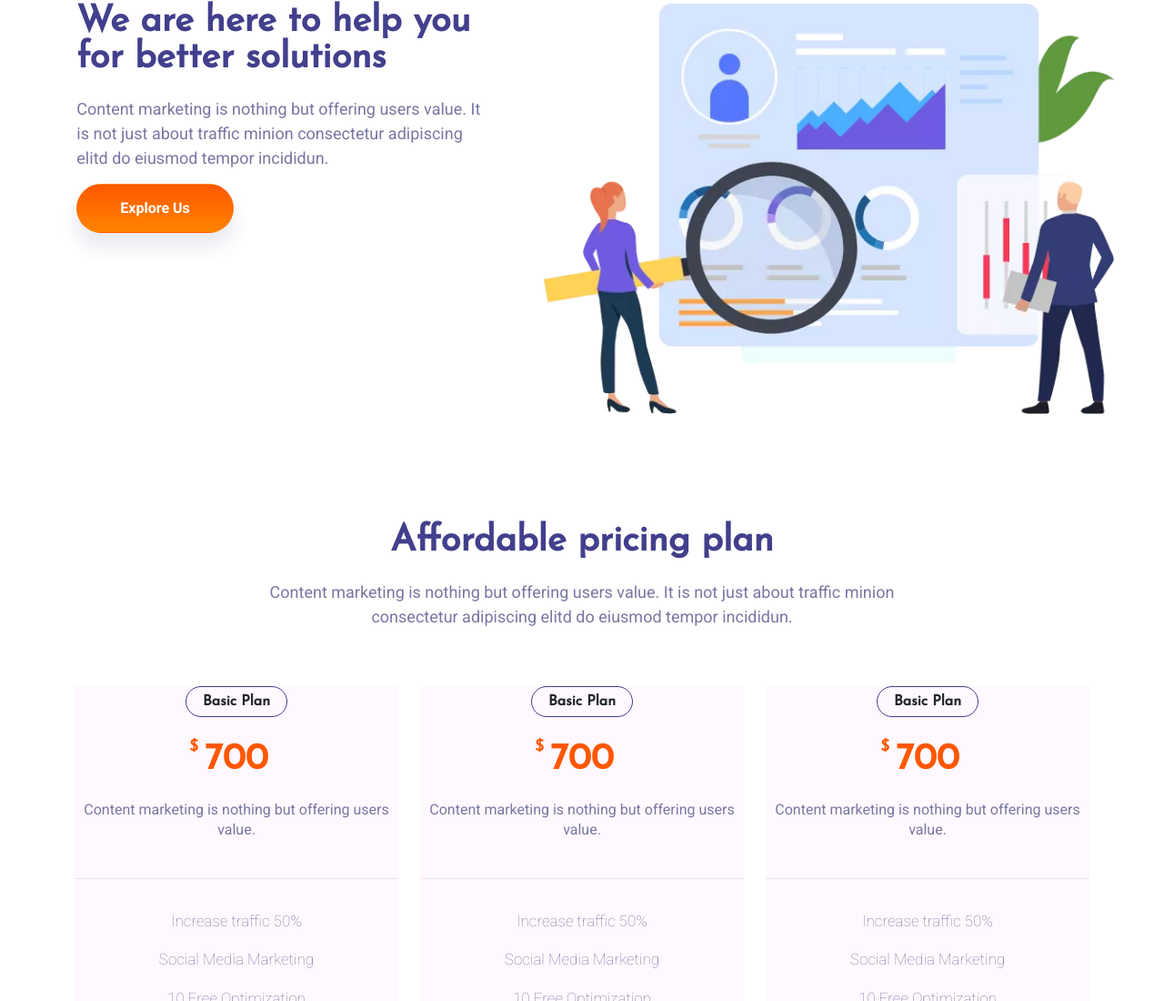
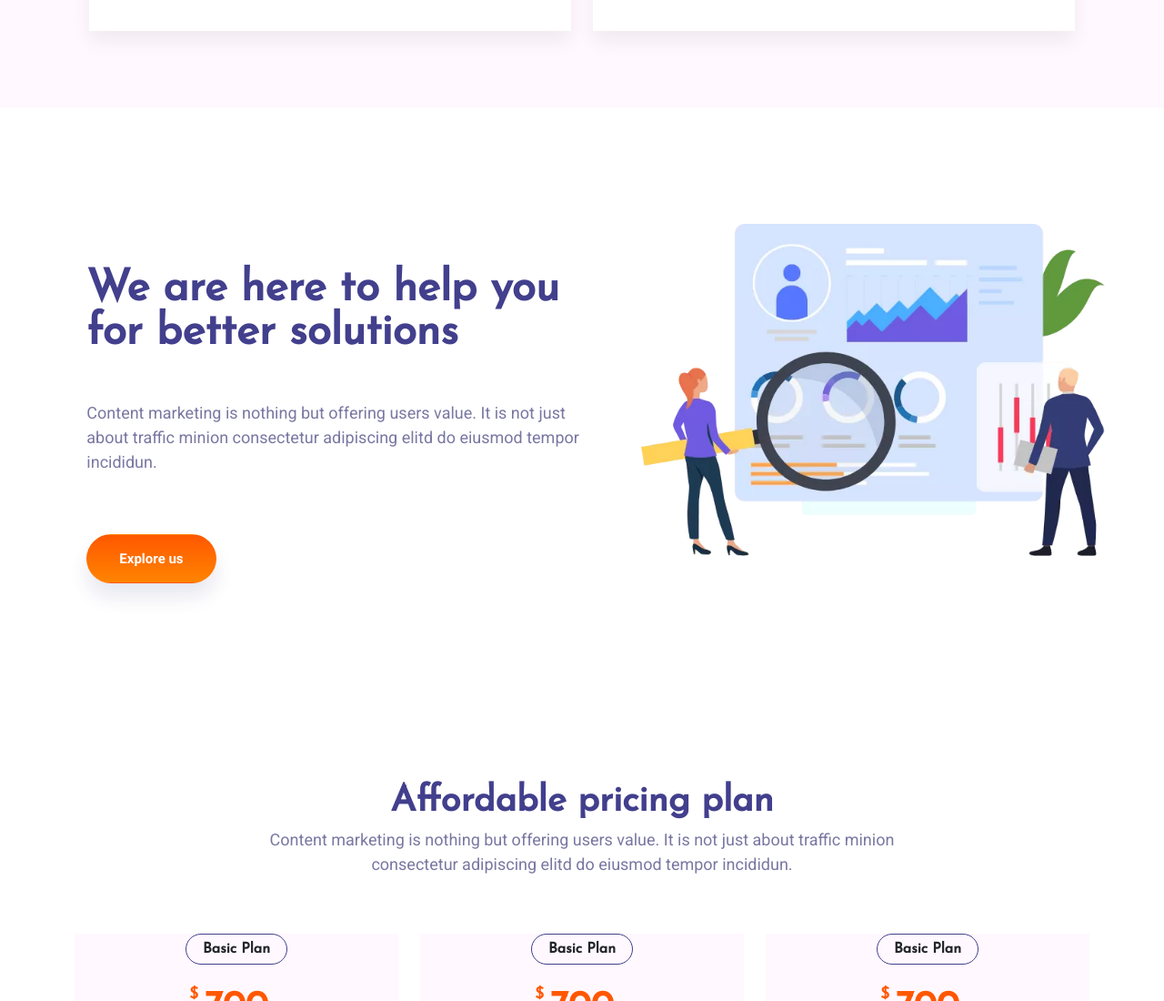
Before and after one commit to Rida-e-Fatima/project-5, a plain HTML site: page index.html in a window 1280 px wide. Shown: the part 2658-3758 px from the top of the page at 91% size. Drawn offline with nearby package versions, Linux system fonts and the light colour scheme; a web font is replaced by a local one.

Commit message:
hope so done

```diff
--- a/index.html
+++ b/index.html
@@ -47,7 +47,7 @@
                 <a class="nav-link" href="about.html">About</a>
               </li>
               <li class="nav-item">
-                <a class="nav-link" href="service.html">Services</a>
+                <a class="nav-link" href="services.html">Services</a>
               </li>
               <li class="nav-item dropdown">
                 <a class="nav-link dropdown-toggle" href="#" id="navbarDropdown" role="" data-bs-toggle="dropdown"
@@ -79,7 +79,7 @@
     <img src="images/left-shape.webp" class="left-shape" alt="">
     <img src="images/hero-img.webp" data-aos="zoom-in-up" class="hero-img img-fluid d-none d-sm-block k-sm" alt="">
     <div class="col-xl-2 col-lg-2">
-      <a href="">
+      <a href="index.html">
         <img src="images/logo.webp" class="expo-logo" alt=""></a>
     </div>
   </div>
@@ -117,14 +117,14 @@
     </div>
   </div>
   <!--Support-Company-->
-  <div class="support-company conatiner overflow-hidden">
-    <div class="row justify-content-center">
+  <div class="conatiner support-company overflow-hidden">
+    <div class="row support-change justify-content-center pb-5 ">
       <div class="col-xl-6 sm-lg-5 col-lg-6 col-md-10 ">
         <img class="rocket-img" src="images/rockects.webp" alt="">
       </div>
       <div class="col-xl-5 col-lg-6 col-md-10">
         <div class="right-caption pt-md-5">
-          <h2 class="support-company-heading display-6 fs-lg-1 ">We take a steps to build a successful business</h2>
+          <h2 class="support-company-heading display-5 fs-lg-1 ">We take a steps to build a successful business</h2>
           <p class="support-company-para">Content marketing is nothing but offering users value. It
             is not just about traffic minion consectetur adipiscing
             elitd do eiusmod tempor incididun.</p>
@@ -134,11 +134,11 @@
     </div>
   </div>
   <!--Feature Area-->
-  <div class="feature-bg-img ">
+  <div class="feature-bg-img pb-5">
     <div class="container">
       <div class="row d-flex justify-content-center align-items-center">
         <div class="col-xl-8 col-lg-9 col-md-10 text-center feature-txt">
-          <h1 class="feature-heading display-6 fs-lg-1">How we can help</h1>
+          <h1 class="feature-heading display-5 fs-lg-1">How we can help</h1>
           <p class="feature-para">Content marketing is nothing but offering users value. It is not just about traffic
             minion consectetur adipiscing elitd do eiusmod tempor incididun.</p>
         </div>
@@ -204,18 +204,18 @@
     </div>
   </div>
   <!--Company Support-->
-  <div class="support-company conatiner overflow-hidden company-support ">
-    <div class="row justify-content-center">
-      <div class="col-xl-5 col-lg-6 col-md-10">
-        <div class="right-caption pt-md-5">
-          <h2 class="support-company-heading display-6 fs-lg-1">We are here to help you for better solutions</h2>
+  <div class="support-company conatiner-fluid overflow-hidden company-support ">
+    <div class="row support-change  justify-content-center">
+      <div class="col-xl-6 col-lg-7 col-md-10">
+        <div class="right-caption pt-md-5 mt-5">
+          <h2 class="support-company-heading display-5 fs-lg-1">We are here to help you for better solutions</h2>
           <p class="support-company-para">Content marketing is nothing but offering users value. It
             is not just about traffic minion consectetur adipiscing
             elitd do eiusmod tempor incididun.</p>
-          <a href="#!" class="btn support-company-button">Explore us</a>
+          <a href="#!" class="btn support-company-button down-btn">Explore us</a>
         </div>
       </div>
-      <div class="col-xl-6 sm-lg-5 col-lg-6 col-md-10 mt-5">
+      <div class="col-xl-5 sm-lg-5 col-lg-5 col-md-10 mt-5">
         <img class="rocket-img" src="images/working.webp" alt="">
       </div>
     </div>
@@ -231,9 +231,9 @@
         </div>
       </div>
     </div>
-    <div class="row">
-      <div class="col-xl-4 col-lg-4 col-md-6 col-sm-10 mt-5">
-        <div class="card_txt text-center">
+    <div class="row justify-content-center">
+      <div class="col-xl col-lg-4 col-md-6 col-sm-10 mt-5">
+        <div class="card_txt text-center pb-3">
           <div class="card-top">
             <span>Basic Plan</span>
           </div>
@@ -255,8 +255,8 @@
           </div>
         </div>
       </div>
-      <div class="col-xl-4 col-lg-4 col-md-6 col-sm-10 mt-5">
-        <div class="card_txt text-center">
+      <div class="col-xl col-lg-4 col-md-6 col-sm-10 mt-5">
+        <div class="card_txt text-center pb-3">
           <div class="card-top">
             <span>Basic Plan</span>
           </div>
@@ -278,8 +278,8 @@
           </div>
         </div>
       </div>
-      <div class="col-xl-4 col-lg-4 col-md-6 col-sm-10 mt-5">
-        <div class="card_txt text-center">
+      <div class="col-xl col-lg-4 col-md-6 col-sm-10 mt-5">
+        <div class="card_txt text-center pb-3">
           <div class="card-top">
             <span>Basic Plan</span>
           </div>
--- a/style.css
+++ b/style.css
@@ -11,7 +11,7 @@
 
 .back-img {
     width: 100%;
-    height: 680px;
+    height: 740px;
     /* border: 3px solid red; */
     background-image: url("images/back-sheet.webp");
     background-repeat: no-repeat;
@@ -28,7 +28,6 @@
 .left-shape {
     width: 230px;
     height: 140px;
-
     position: absolute;
     left: -30px;
     top: -50px;
@@ -208,8 +207,8 @@
     .support-company-heading {
         /* font-size: 20px; */
         font-weight: 900;
-        /* line-height: 1.0;
-        margin-bottom: 22px; */
+    /* line-height: 1.0; */
+        margin-top: 40px;
         font-family: "Josefin Sans", sans-serif;
         color: #423F8D;
     }
@@ -290,7 +289,7 @@
 
 .rocket-img {
     width: 100%;
-    height: auto;
+    /* height: ; */
 }
 
 .support-company {
@@ -301,12 +300,14 @@
     /* margin-right: -15px;
 margin-left: -15px; */
 }
-
+.support-change{
+    margin: 0px auto;
+}
 .support-company-heading {
 
     font-weight: 900;
     line-height: 1.0;
-    margin-bottom: 22px;
+    margin-bottom: 5pxpx;
     font-family: "Josefin Sans", sans-serif;
     color: #423F8D;
 }
@@ -317,18 +318,28 @@ margin-left: -15px; */
     font-size: 18px;
     font-weight: 400;
     line-height: 1.5;
-    margin-bottom: 15px;
+    margin-top:50px;
 }
+/* .support-company-button {
+    padding: 14px 30px;
+    text-transform: capitalize;
+    font-size: 16px;
+    font-weight: 600;
+    display: inline-block;
+    border-radius: 30px;
 
+} */
 .support-company-button {
     text-decoration: none;
     font-family: 'Roboto', sans-serif;
     color: #fff;
     font-weight: 700;
     font-size: 15px;
+    box-shadow: 0 15px 20px rgba(66, 63, 141, 0.12);
     background-image: linear-gradient(to bottom, #ff5800 0%, #ff8400 100%);
-    padding: 15px 45px 15px 45px;
+    padding:15px 35px;
     border-radius: 50px;
+    margin-top: 50px;
 }
 
 .company-support {
@@ -355,7 +366,7 @@ margin-left: -15px; */
 .feature-heading {
     font-weight: 900;
     line-height: 1.0;
-    margin-bottom: 22px;
+    margin-top: 100px;
     font-family: "Josefin Sans", sans-serif;
     color: #423F8D;
 }
@@ -504,15 +515,15 @@ margin-left: -15px; */
     font-family: "Roboto", sans-serif !important;
 }
 
-.support-company-button {
-    padding: 14px 47px;
+/* .support-company-button {
+    padding: 14px 30px;
     text-transform: capitalize;
     font-size: 16px;
     font-weight: 600;
     display: inline-block;
     border-radius: 30px;
     box-shadow: 0 15px 20px rgba(66, 63, 141, 0.12);
-}
+} */
 
 .support-company-button:hover {
     color: #fff;
```
Also changed, not shown: about.html (+5 -5 lines), services.html (+4 -4 lines).
